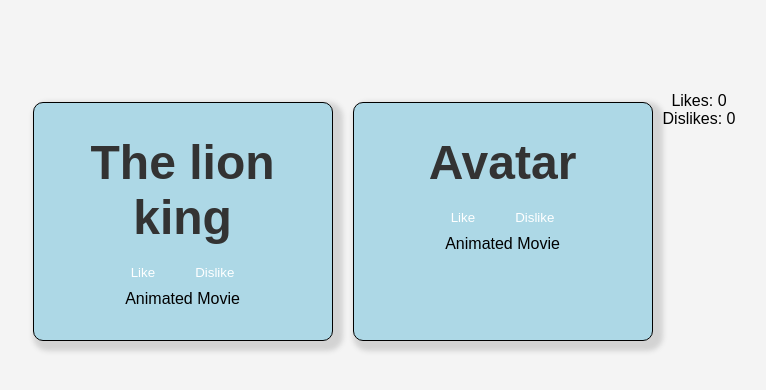
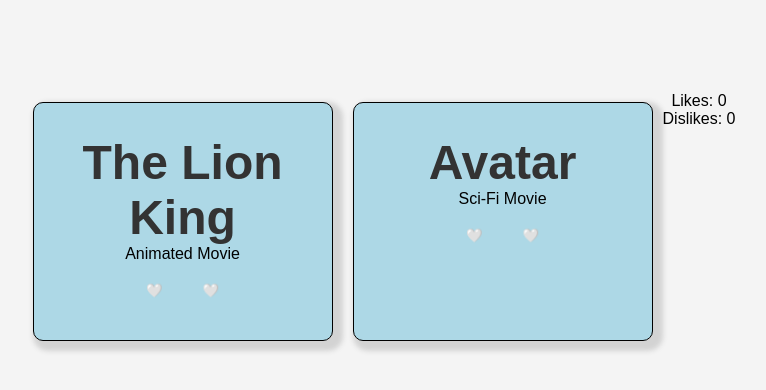
Before and after one commit to birat04/react-app, a React (Vite) app in the folder my-first-app/: page / in a window 1280 px wide. Shown: the top 390 px of the page, without its empty margins (261-1027 px from the left). Built offline with nearby package versions, Linux system fonts and the light colour scheme.

Commit message:
added icon to check

```diff
--- a/my-first-app/src/App.jsx
+++ b/my-first-app/src/App.jsx
@@ -1,17 +1,38 @@
 import { useState } from 'react'
-import reactLogo from './assets/react.svg'
-import viteLogo from '/vite.svg'
 import './App.css'
 
 const Card = ({ title, content, onLike, onDislike }) => {
+  const [liked, setLiked] = useState(false)
+  const [disliked, setDisliked] = useState(false)
+
+  const handleLike = () => {
+    if (!liked) {
+      onLike()
+    }
+    setLiked(!liked)
+    setDisliked(false)
+  }
+
+  const handleDislike = () => {
+    if (!disliked) {
+      onDislike()
+    }
+    setDisliked(!disliked)
+    setLiked(false)
+  }
+
   return (
     <div className="card">
       <h2>{title}</h2>
+      <p>{content}</p>
       <div className="card-actions">
-        <button onClick={onLike}>Like</button>
-        <button onClick={onDislike}>Dislike</button>
+        <button onClick={handleLike}>
+          {liked ? "❤️" : "🤍"}
+        </button>
+        <button onClick={handleDislike}>
+          {disliked ? "💔" : "🤍"}
+        </button>
       </div>
-      <p>{content}</p>
     </div>
   )
 }
@@ -20,18 +41,13 @@ const App = () => {
   const [likes, setLikes] = useState(0)
   const [dislikes, setDislikes] = useState(0)
 
-  const handleLike = () => {
-    setLikes(likes + 1)
-  }
-
-  const handleDislike = () => {
-    setDislikes(dislikes + 1)
-  }
+  const handleLike = () => setLikes((prev) => prev + 1)
+  const handleDislike = () => setDislikes((prev) => prev + 1)
 
   return (
     <div className="card-container">
-      <Card title="The lion king" content="Animated Movie" onLike={handleLike} onDislike={handleDislike} />
-      <Card title="Avatar" content="Animated Movie" onLike={handleLike} onDislike={handleDislike} />
+      <Card title="The Lion King" content="Animated Movie" onLike={handleLike} onDislike={handleDislike} />
+      <Card title="Avatar" content="Sci-Fi Movie" onLike={handleLike} onDislike={handleDislike} />
       <div>
         <p>Likes: {likes}</p>
         <p>Dislikes: {dislikes}</p>
```
